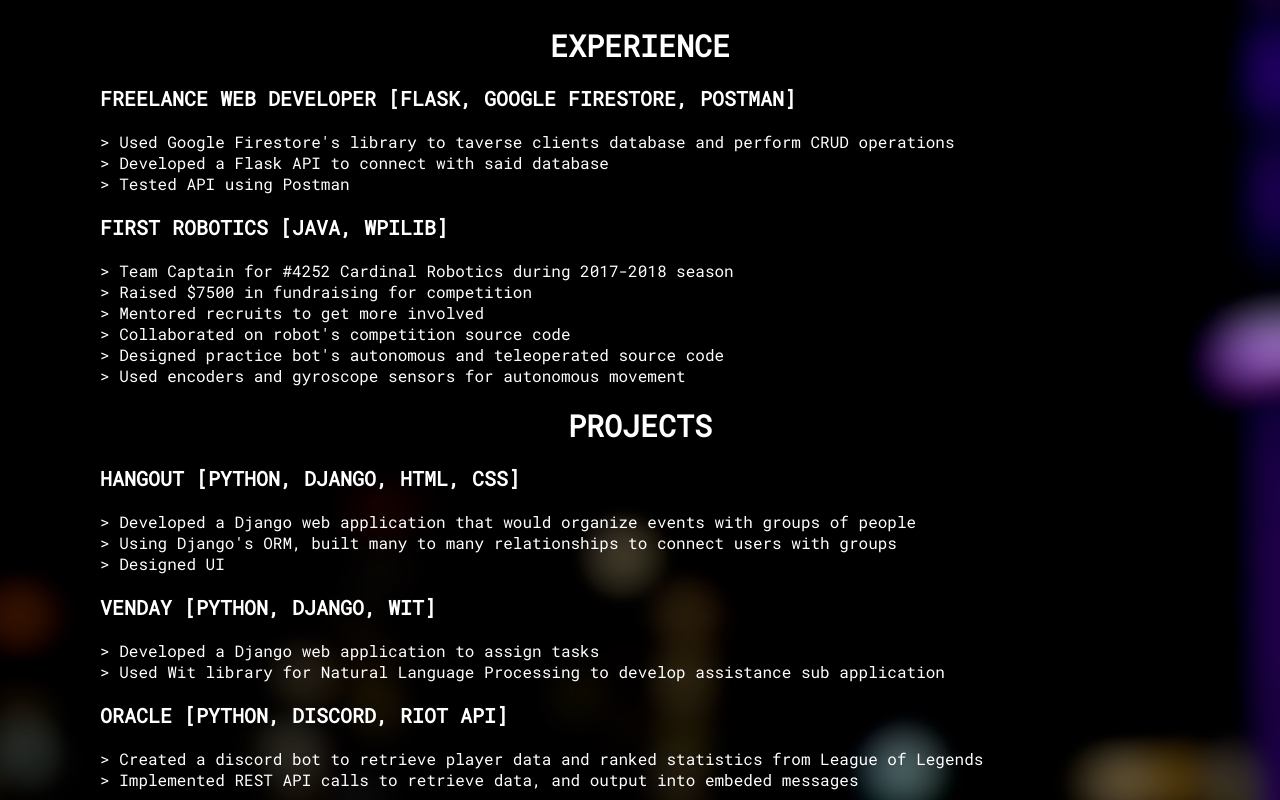
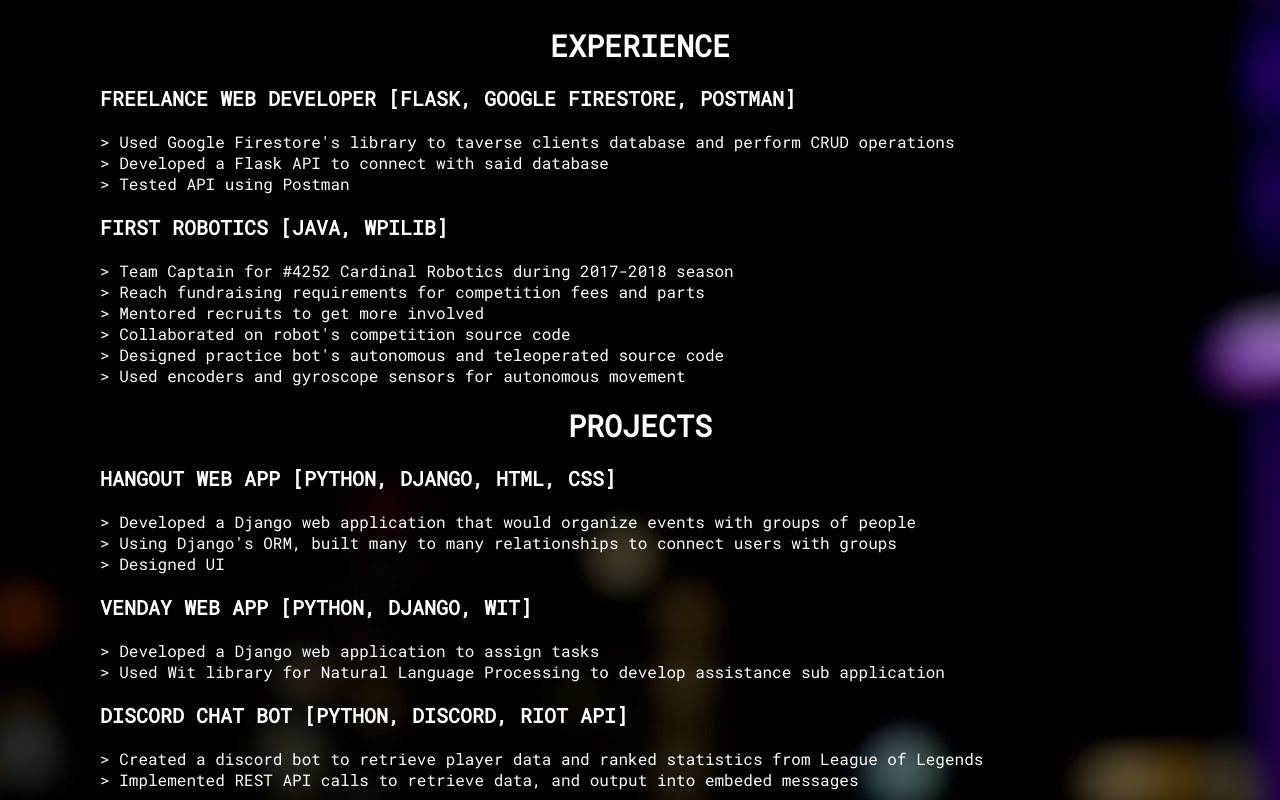
Before and after one commit to VargheseGeorge2000/VargheseGeorge2000.github.io, a plain HTML site: page index.html in a window 1280 px wide. Shown: the part 1240-2040 px from the top of the page. Drawn offline with Linux system fonts and the light colour scheme.

Commit message:
Project Clarification

```diff
--- a/index.html
+++ b/index.html
@@ -67,7 +67,7 @@
           <h3>First Robotics [Java, WPILib]</h3>
           > Team Captain for #4252 Cardinal Robotics during 2017-2018 season
           <br>
-          > Raised $7500 in fundraising for competition
+          > Reach fundraising requirements for competition fees and parts
           <br>
           > Mentored recruits to get more involved
           <br>
@@ -77,17 +77,17 @@
           <br>
           > Used encoders and gyroscope sensors for autonomous movement
           <h1>Projects</h1>
-          <h3>Hangout [Python, Django, HTML, CSS]</h3>
+          <h3>Hangout Web App [Python, Django, HTML, CSS]</h3>
           > Developed a Django web application that would organize events with groups of people
           <br>
           > Using Django's ORM, built many to many relationships to connect users with groups
           <br>
           > Designed UI
-          <h3>Venday [Python, Django, Wit]</h3>
+          <h3>Venday Web App [Python, Django, Wit]</h3>
           > Developed a Django web application to assign tasks
           <br>
           > Used Wit library for Natural Language Processing to develop assistance sub application
-          <h3>Oracle [Python, Discord, RIOT API]</h3>
+          <h3>Discord Chat Bot [Python, Discord, RIOT API]</h3>
           > Created a discord bot to retrieve player data and ranked statistics from League of Legends
           <br>
           > Implemented REST API calls to retrieve data, and output into embeded messages
@@ -98,7 +98,7 @@
     <script id="rendered-js">
             var pos = 0;
       var turn = 0;
-      var data = ['Hello World', 'Welcome to my Website', 'Studying Computer Engineering', 'Aspiring Software Developer'];
+      var data = ['Hello World', 'Welcome to my Website', 'Studying Computer Engineering', 'Software Developer'];
       var speed = 130;
 
       setTimeout(typeWriter, speed);
```
